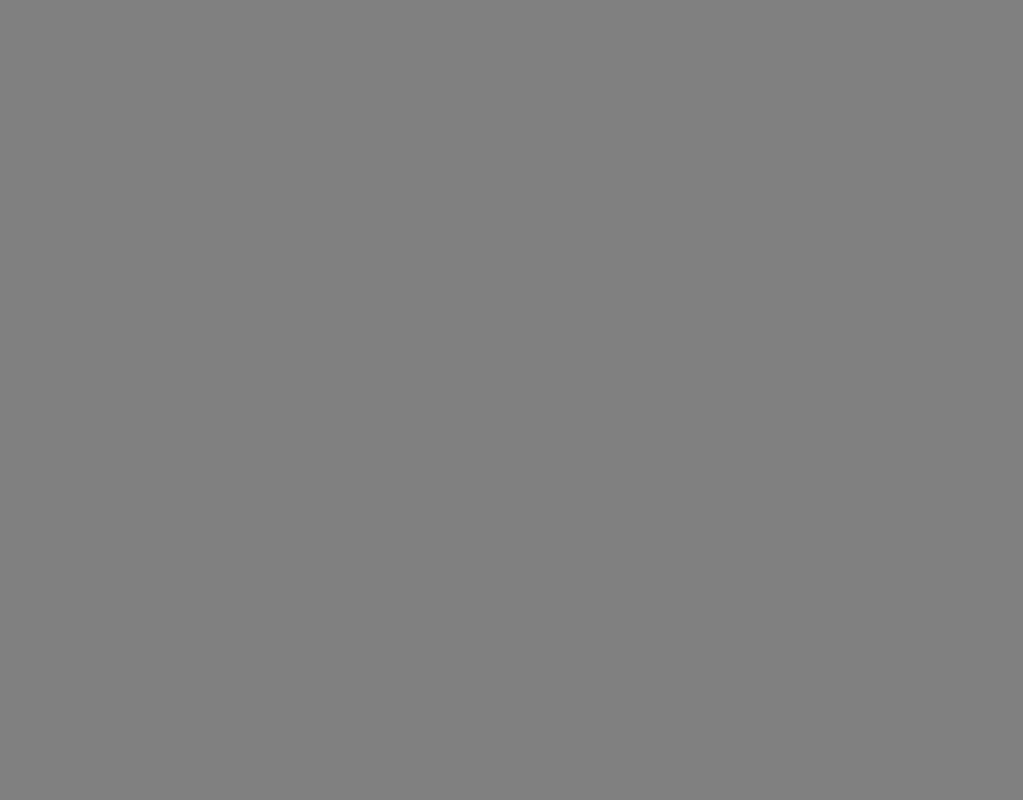
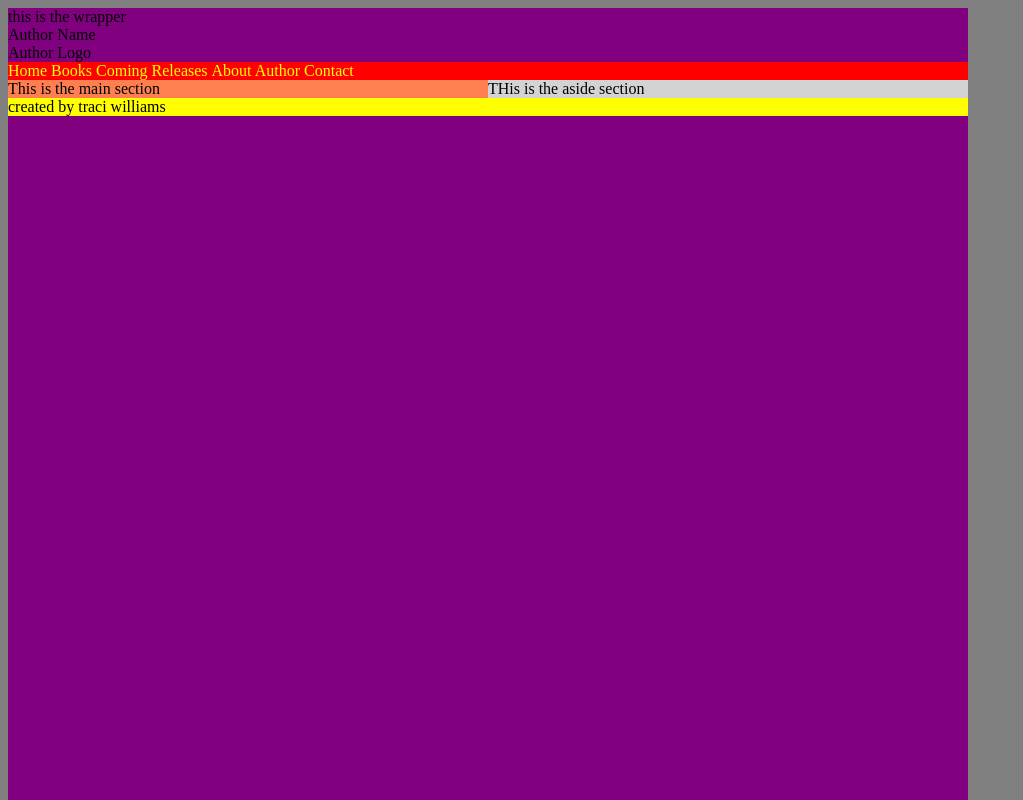
Before and after one commit to traciwilliams/book-author, a plain HTML site: page index.html in a window 1280 px wide. Shown: the top 800 px of the page, without its empty margins (0-1023 px from the left). Drawn offline with Linux system fonts and the light colour scheme.

Commit message:
navigation in place

```diff
--- a/index.html
+++ b/index.html
@@ -5,11 +5,24 @@
 	<link rel="stylesheet" href="styles/main.css"/>
 </head>
 <body>
-	<header></header>
-	<main></main>
-	<aside></aside>
-	<footer></footer>
+	<div id="wrapper"> this is the wrapper
+		<div id="author-name">Author Name</div>
+		<div id="author-logo">Author Logo</div>
 
+		<header>
+			<nav id="main-nav">
+				<li><a href="#">Home</a></li>
+				<li><a href="#">Books</a></li>
+				<li><a href="#">Coming Releases</a></li>
+				<li><a href="#">About Author</a></li>
+				<li><a href="#">Contact</a></li>
+			</nav>
+		</header>
+
+		<main>This is the main section</main>
+		<aside>THis is the aside section </aside>
+		<footer>created by traci williams</footer>
+	</div><!--wrapper-->
 <script src="scripts/app.js"></script>
 </body>
 </html>
--- a/styles/main.css
+++ b/styles/main.css
@@ -1,3 +1,62 @@
+
+/*==========BASIC LAYOUT=========*/
 body {
+	width: 100%;
+	height: 1000px;
+	//margin: auto 0;
 	background-color: grey;
 }
+
+
+#wrapper {
+	width: 960px;
+	height: 1000px;
+	margin: auto 0;
+	background-color: purple;
+}
+
+main {
+	width: 50%;
+	background-color: coral;
+	float: left;
+}
+
+aside {
+	width: 50%;
+	background-color: lightgrey;
+	float: right;
+}
+
+
+/*==========NAVIGATION=========*/
+#main-nav {
+	width: 100%;
+	background-color: red;
+	padding: 0;
+	margin: 0;
+}
+
+#main-nav ul {
+	list-style-type: none;
+}
+
+#main-nav li {
+	display: inline;
+}
+
+
+#main-nav a {
+	text-decoration: none;
+	color: yellow;
+}
+
+#main-nav a:hover {
+	color: white;
+	background-color: black;
+}
+
+/*==========FOOTER=========*/
+footer {
+	background-color: yellow;
+	clear: both;
+}
```
